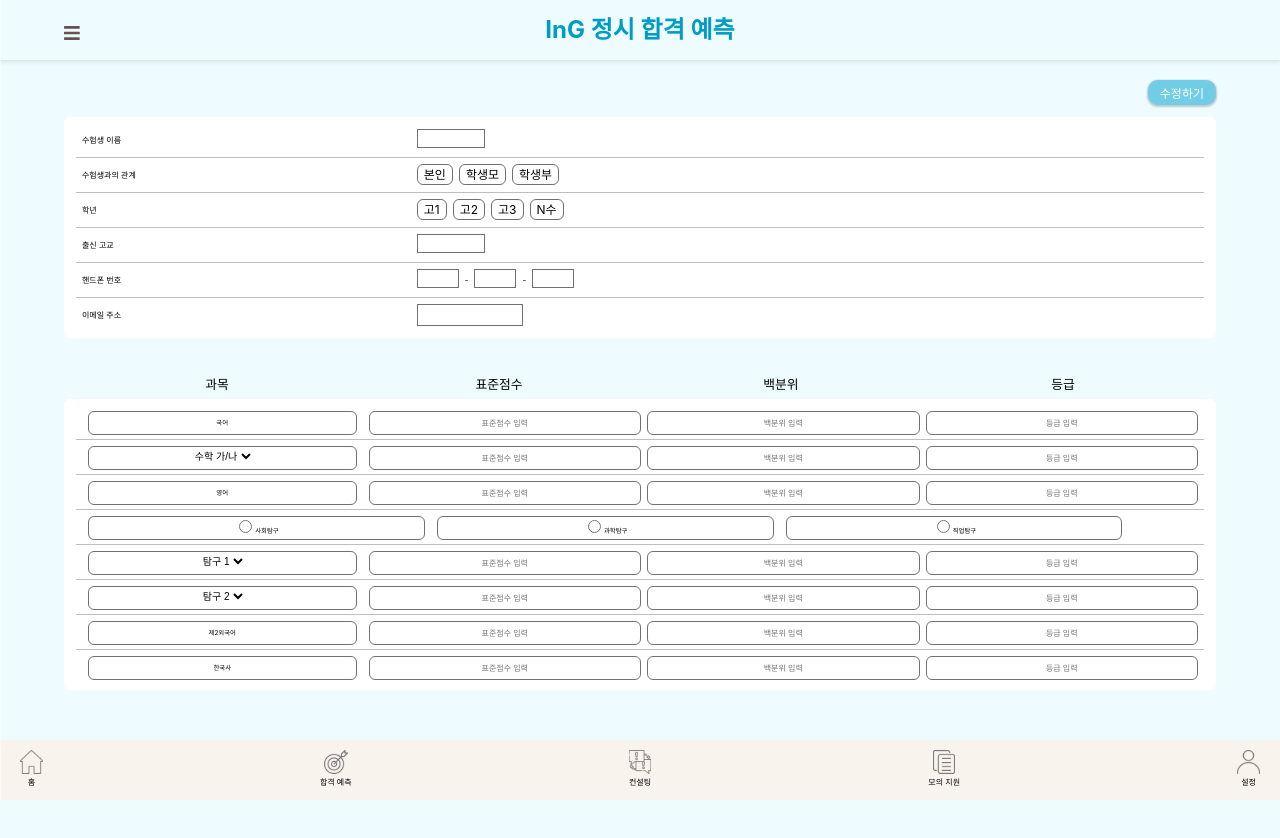
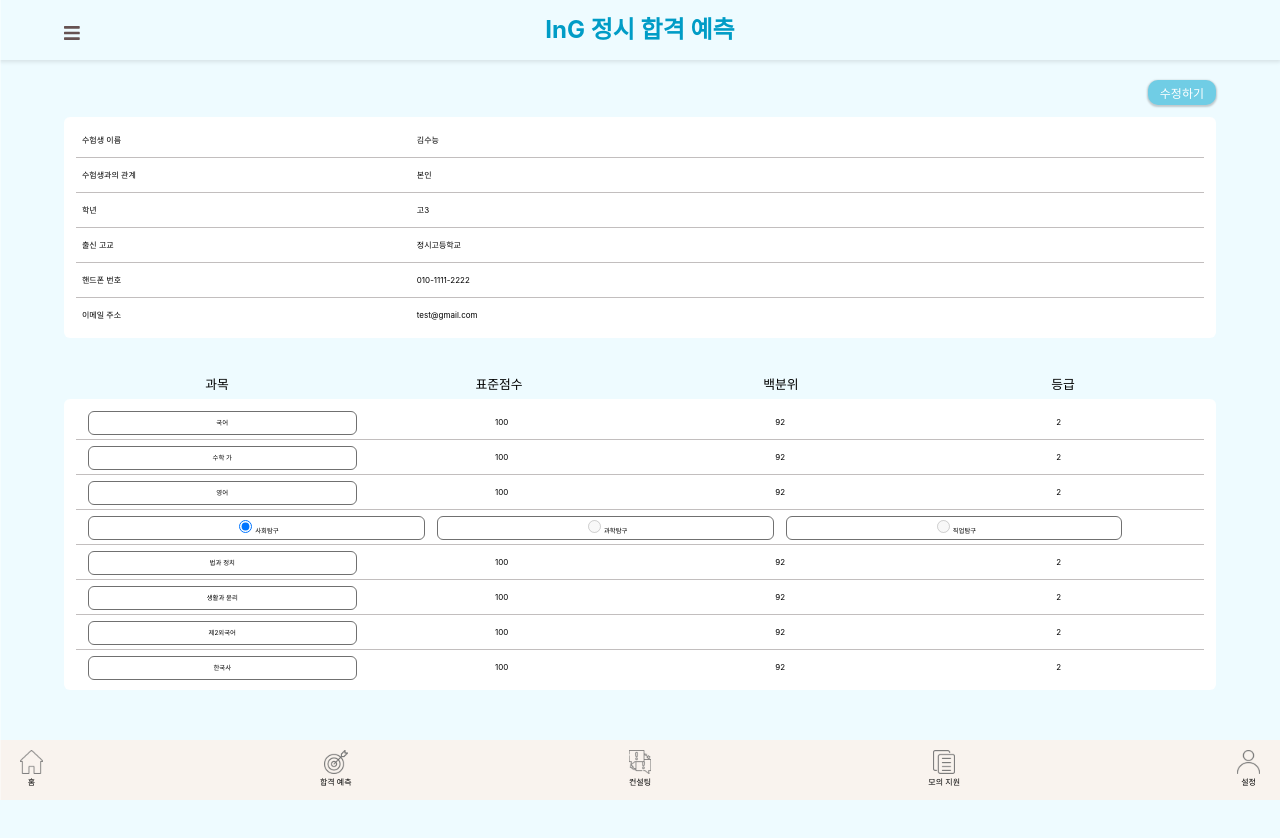
Before and after one commit to sowish23/consulting_app, a React (Create React App) app: page /mypage in a window 1280 px wide. Shown: the top 838 px of the page. Built offline with nearby package versions, Linux system fonts and the light colour scheme; a web font is replaced by a local one.

Commit message:
modify mypage layout

```diff
--- a/src/component/main/MyPage.css
+++ b/src/component/main/MyPage.css
@@ -131,6 +131,7 @@
 }
 
 .MyPage_contents_input {
+    text-align: center;
     width: 25%;
     height: 20px;
     margin: 0 6px;
--- a/src/component/main/MyPage.jsx
+++ b/src/component/main/MyPage.jsx
@@ -24,53 +24,35 @@ const MyPage = ({history}) => {
 								<div className="MyPage_table_contents">
 									<div className="MyPage_contents_title">수험생 이름</div>
 									<div>
-										<input className="MyPage_name_input" />
+										김수능
 									</div>
 								</div>
 								<div className="MyPage_table_contents">
 									<div className="MyPage_contents_title">수험생과의 관계</div>
 									<div className="MyPage_contents_radio">
-										<input id="본인" type="radio" name="relation" />
-										<label className="MyPage_relation_btn" for="본인">본인</label>
-										<input id="학생모" type="radio" name="relation" />
-										<label className="MyPage_relation_btn" for="학생모">학생모</label>
-										<input id="학생부" type="radio" name="relation" />
-										<label className="MyPage_relation_btn" for="학생부">학생부</label>
+										본인
 									</div>
 								</div>
 								<div className="MyPage_table_contents">
 									<div className="MyPage_contents_title">학년</div>
 									<div className="MyPage_contents_radio">
-										<input id="고1" type="radio" name="MyPage_grade" />
-										<label className="MyPage_relation_btn" for="고1">고1</label>
-										<input id="고2" type="radio" name="MyPage_grade" />
-										<label className="MyPage_relation_btn" for="고2">고2</label>
-										<input id="고3" type="radio" name="MyPage_grade" />
-										<label className="MyPage_relation_btn" for="고3">고3</label>
-										<input id="N수" type="radio" name="MyPage_grade" />
-										<label className="MyPage_relation_btn" for="N수">N수</label>
+										고3
 									</div>
 								</div>
 								<div className="MyPage_table_contents">
 									<div className="MyPage_contents_title">출신 고교</div>
-									<div>
-										<input className="MyPage_name_input" />
-									</div>
+									<div>정시고등학교</div>
 								</div>
 								<div className="MyPage_table_contents">
 									<div className="MyPage_contents_title">핸드폰 번호</div>
 									<div>
-										<input className="MyPage_tel_input" />
-									-
-									<input className="MyPage_tel_input" />
-									-
-									<input className="MyPage_tel_input" />
+										010-1111-2222
 									</div>
 								</div>
 								<div className="MyPage_table_contents">
 									<div className="MyPage_contents_title">이메일 주소</div>
 									<div>
-										<input className="MyPage_email_input" />
+										test@gmail.com
 									</div>
 								</div>
 							</div>
@@ -86,151 +68,105 @@ const MyPage = ({history}) => {
 								<div className="MyPage_table_contents">
 									<div className="MyPage_contents_subject">국어</div>
 									<div className="MyPage_contents_input">
-										<input className="MyPage_grade_input" placeholder="표준점수 입력" />
+										100
 									</div>
 									<div className="MyPage_contents_input">
-										<input className="MyPage_grade_input" placeholder="백분위 입력" />
+										92
 									</div>
 									<div className="MyPage_contents_input">
-										<input className="MyPage_grade_input" placeholder="등급 입력" />
+										2
 									</div>
 								</div>
 								<div className="MyPage_table_contents">
 									<div className="MyPage_contents_subject">
-										<select className="MyPage_contents_select">
-											<option value="" selected disabled>수학 가/나</option>
-											<option value="가">수학 가</option>
-											<option value="나">수학 나</option>
-										</select>
+										수학 가
 									</div>
 									<div className="MyPage_contents_input">
-										<input className="MyPage_grade_input" placeholder="표준점수 입력" />
+										100
 									</div>
 									<div className="MyPage_contents_input">
-										<input className="MyPage_grade_input" placeholder="백분위 입력" />
+										92
 									</div>
 									<div className="MyPage_contents_input">
-										<input className="MyPage_grade_input" placeholder="등급 입력" />
+										2
 									</div>
 								</div>
 								<div className="MyPage_table_contents">
 									<div className="MyPage_contents_subject">영어</div>
 									<div className="MyPage_contents_input">
-										<input className="MyPage_grade_input" placeholder="표준점수 입력" />
+										100
 									</div>
 									<div className="MyPage_contents_input">
-										<input className="MyPage_grade_input" placeholder="백분위 입력" />
+										92
 									</div>
 									<div className="MyPage_contents_input">
-										<input className="MyPage_grade_input" placeholder="등급 입력" />
+										2
 									</div>
 								</div>
 								<div className="MyPage_table_contents">
 									<div className="MyPage_contents_sub_check">
-										<input type="radio" name="subject" value="society" onChange={e => checkSubject(e.target.value)} />
+										<input type="radio" name="subject" value="society" onChange={e => checkSubject(e.target.value)} checked/>
 										<span>사회탐구</span>
 									</div>
 									<div className="MyPage_contents_sub_check">
-										<input type="radio" name="subject" value="science" onChange={e => checkSubject(e.target.value)} />
+										<input type="radio" name="subject" value="science" onChange={e => checkSubject(e.target.value)} disabled/>
 										<span>과학탐구</span>
 									</div>
 									<div className="MyPage_contents_sub_check">
-										<input type="radio" name="subject" value="career" onChange={e => checkSubject(e.target.value)} />
+										<input type="radio" name="subject" value="career" onChange={e => checkSubject(e.target.value)} disabled/>
 										<span>직업탐구</span>
 									</div>
 								</div>
 								<div className="MyPage_table_contents">
 									<div className="MyPage_contents_subject">
-										<select className="MyPage_contents_select">
-											<option value="" selected disabled>탐구 1</option>
-											{
-												subject === 'society' ?
-													society.map(e => {
-														return (
-															<option value={e}>{e}</option>
-														)
-													}) :
-													subject === 'science' ?
-														science.map(e => {
-															return (
-																<option value={e}>{e}</option>
-															)
-														}) :
-														career.map(e => {
-															return (
-																<option value={e}>{e}</option>
-															)
-														})
-											}
-										</select>
+										법과 정치
 									</div>
 									<div className="MyPage_contents_input">
-										<input className="MyPage_grade_input" placeholder="표준점수 입력" />
+										100
 									</div>
 									<div className="MyPage_contents_input">
-										<input className="MyPage_grade_input" placeholder="백분위 입력" />
+										92
 									</div>
 									<div className="MyPage_contents_input">
-										<input className="MyPage_grade_input" placeholder="등급 입력" />
+										2
 									</div>
 								</div>
 								<div className="MyPage_table_contents">
 									<div className="MyPage_contents_subject">
-										<select className="MyPage_contents_select">
-											<option value="" selected disabled>탐구 2</option>
-											{
-												subject === 'society' ?
-													society.map(e => {
-														return (
-															<option value={e}>{e}</option>
-														)
-													}) :
-													subject === 'science' ?
-														science.map(e => {
-															return (
-																<option value={e}>{e}</option>
-															)
-														}) :
-														career.map(e => {
-															return (
-																<option value={e}>{e}</option>
-															)
-														})
-											}
-										</select>
+										생활과 윤리
 									</div>
 									<div className="MyPage_contents_input">
-										<input className="MyPage_grade_input" placeholder="표준점수 입력" />
+										100
 									</div>
 									<div className="MyPage_contents_input">
-										<input className="MyPage_grade_input" placeholder="백분위 입력" />
+										92
 									</div>
 									<div className="MyPage_contents_input">
-										<input className="MyPage_grade_input" placeholder="등급 입력" />
+										2
 									</div>
 								</div>
 								<div className="MyPage_table_contents">
 									<div className="MyPage_contents_subject">제2외국어</div>
 									<div className="MyPage_contents_input">
-										<input className="MyPage_grade_input" placeholder="표준점수 입력" />
+										100
 									</div>
 									<div className="MyPage_contents_input">
-										<input className="MyPage_grade_input" placeholder="백분위 입력" />
+										92
 									</div>
 									<div className="MyPage_contents_input">
-										<input className="MyPage_grade_input" placeholder="등급 입력" />
+										2
 									</div>
 								</div>
 								<div className="MyPage_table_contents">
 									<div className="MyPage_contents_subject">한국사</div>
 									<div className="MyPage_contents_input">
-										<input className="MyPage_grade_input" placeholder="표준점수 입력" />
+										100
 									</div>
 									<div className="MyPage_contents_input">
-										<input className="MyPage_grade_input" placeholder="백분위 입력" />
+										92
 									</div>
 									<div className="MyPage_contents_input">
-										<input className="MyPage_grade_input" placeholder="등급 입력" />
+										2
 									</div>
 								</div>
 							</div>
```
